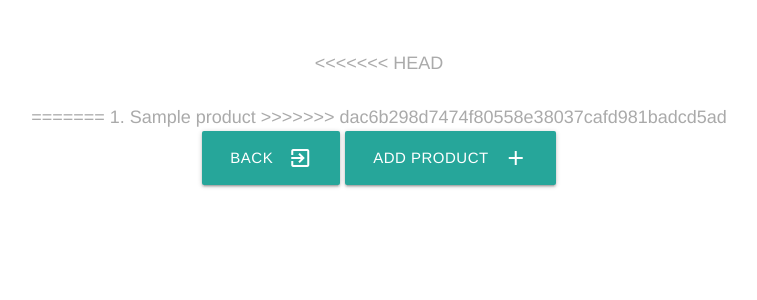
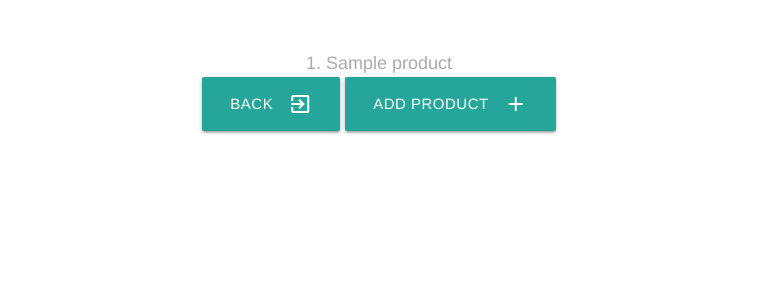
Before and after one commit to vives-webapplications-2018/vue-project-weneedjesus, a PHP site: template templates/stock.phtml in a window 1280 px wide. Shown: the top 300 px of the page, without its empty margins (261-1018 px from the left). Run offline with PHP 8.4, Linux system fonts and the light colour scheme; the template is opened without the code that fills it: most values are stand-ins (such as "Sample title", 1, 10 or a date in 2020).

Commit message:
fixed jelle's merge conflict

```diff
--- a/templates/stock.phtml
+++ b/templates/stock.phtml
@@ -13,10 +13,6 @@
         <script src="/js/app.js"></script>
     </head>
         <body>
-<<<<<<< HEAD
-        <br>
-        <br>
-=======
 
         <?php
         foreach ($products as $product)
@@ -25,7 +21,6 @@
         }
         ?>
 
->>>>>>> dac6b298d7474f80558e38037cafd981badcd5ad
         <div class="row">
             <a  href="/overview" class="waves-effect waves-light btn-large"><i class="material-icons right">exit_to_app</i>Back</a>
         <a href="/add" class="btn waves-effect waves-light btn-large"><i class="material-icons right">add</i>Add product</a>
```
